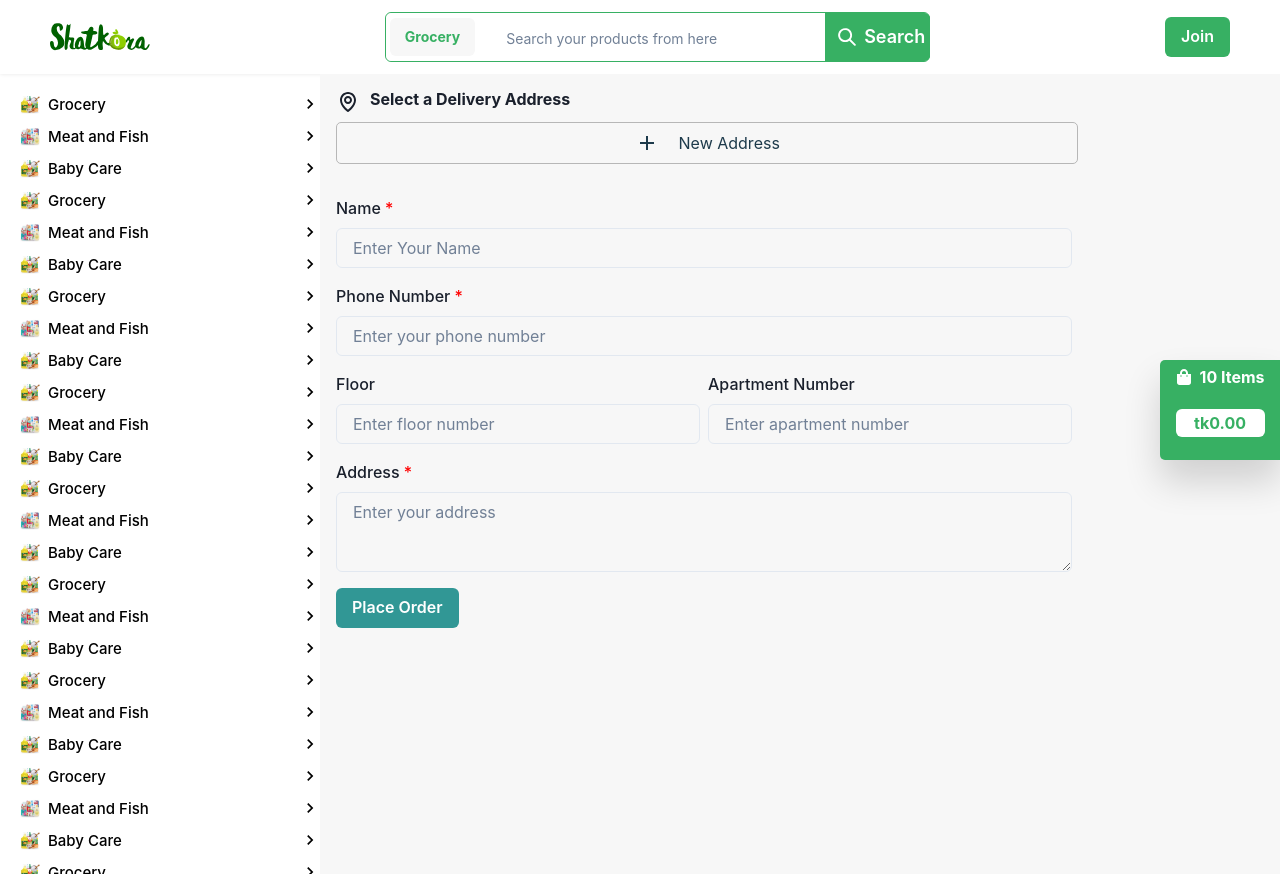
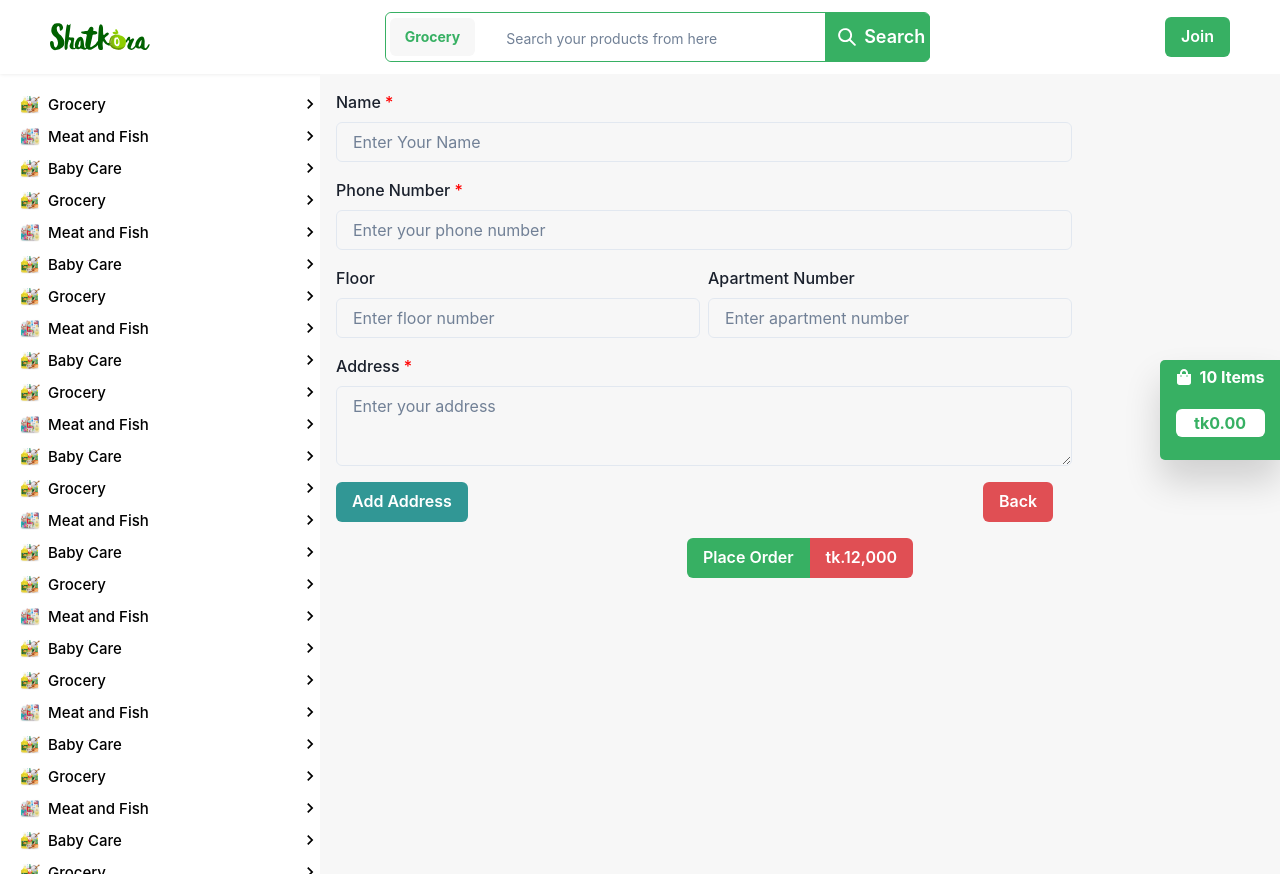
Before and after one commit to mahfuj02/grocery-bazar, a Next.js app: page /checkout in a window 1280 px wide. Both pictures are taken after a click on the element "New Address". Built offline with nearby package versions, Linux system fonts and the light colour scheme.

Commit message:
Implement Delete Address

```diff
--- a/components/checkout/AddressForm.tsx
+++ b/components/checkout/AddressForm.tsx
@@ -1,7 +1,16 @@
-import { Box, Button, FormControl, FormLabel, Input, Text, Textarea } from "@chakra-ui/react";
+import {
+  Box,
+  Button,
+  FormControl,
+  FormLabel,
+  Input,
+  Text,
+  Textarea,
+} from "@chakra-ui/react";
 import React, { useState } from "react";
 
 export interface FormData {
+  id?: number;
   name: string;
   phone: string;
   address: string;
@@ -10,13 +19,24 @@ export interface FormData {
   // date: string;
 }
 
-interface Props{
-    allAddress: FormData[]
-    setAllAddress:React.Dispatch<React.SetStateAction<FormData[]>>
+interface Props {
+  allAddress: FormData[];
+  counter: number;
+  setAllAddress: React.Dispatch<React.SetStateAction<FormData[]>>;
+  handleShowAddressForm: () => void;
+  handleCounter: () => void;
 }
 
-const AddressForm = ({allAddress, setAllAddress}: Props) => {
+const AddressForm = ({
+  counter,
+  allAddress,
+  setAllAddress,
+  handleShowAddressForm,
+  handleCounter,
+}: Props) => {
+  //   const [counter, setCounter] = useState<number>(1);
   const [formData, setFormData] = useState<FormData>({
+    // id: 0,
     name: "",
     phone: "",
     address: "",
@@ -40,8 +60,18 @@ const AddressForm = ({allAddress, setAllAddress}: Props) => {
 
   const handleSubmit = (e: React.FormEvent) => {
     e.preventDefault();
-    setAllAddress([...allAddress, formData]);
+    const newAddress = {
+      id: counter,
+      phone: formData.phone,
+      name: formData.name,
+      floor: formData.floor,
+      apartment: formData.apartment,
+      address: formData.address,
+    };
+    setAllAddress([...allAddress, newAddress]);
+    handleCounter();
     setFormData({
+      //   id: 0,
       name: "",
       phone: "",
       address: "",
@@ -49,13 +79,19 @@ const AddressForm = ({allAddress, setAllAddress}: Props) => {
       apartment: "",
       // date: "",
     });
+    handleShowAddressForm();
   };
 
   return (
     <Box p={4} width={{ base: "1fr", lg: "80%" }}>
       <form onSubmit={handleSubmit}>
         <FormControl mb={4}>
-          <FormLabel>Name <Text as='span' color='red'>*</Text> </FormLabel>
+          <FormLabel>
+            Name{" "}
+            <Text as="span" color="red">
+              *
+            </Text>{" "}
+          </FormLabel>
           <Input
             placeholder="Enter Your Name"
             name="name"
@@ -65,7 +101,12 @@ const AddressForm = ({allAddress, setAllAddress}: Props) => {
           />
         </FormControl>
         <FormControl mb={4}>
-          <FormLabel>Phone Number <Text as='span' color='red'>*</Text> </FormLabel>
+          <FormLabel>
+            Phone Number{" "}
+            <Text as="span" color="red">
+              *
+            </Text>{" "}
+          </FormLabel>
           <Input
             type="tel"
             placeholder="Enter your phone number"
@@ -97,7 +138,12 @@ const AddressForm = ({allAddress, setAllAddress}: Props) => {
           </FormControl>
         </Box>
         <FormControl mb={4}>
-          <FormLabel>Address <Text as='span' color='red'>*</Text> </FormLabel>
+          <FormLabel>
+            Address{" "}
+            <Text as="span" color="red">
+              *
+            </Text>{" "}
+          </FormLabel>
           <Textarea
             placeholder="Enter your address"
             name="address"
@@ -106,8 +152,6 @@ const AddressForm = ({allAddress, setAllAddress}: Props) => {
             required
           />
         </FormControl>
-
-
 
         {/* <FormControl mb={4}>
             <FormLabel>Preferred Delivery Date</FormLabel>
@@ -120,7 +164,17 @@ const AddressForm = ({allAddress, setAllAddress}: Props) => {
             />
           </FormControl> */}
         <Button colorScheme="teal" type="submit">
-          Place Order
+          Add Address
+        </Button>
+        <Button
+          onClick={handleShowAddressForm}
+          size={"md"}
+          color="white"
+          ml="70%"
+          bg="#E04F54"
+          _hover={{ bg: "#E04F54" }}
+        >
+          Back
         </Button>
       </form>
     </Box>
--- /dev/null
+++ b/components/checkout/DeleteAddress.tsx
@@ -0,0 +1,30 @@
+import { Box } from "@chakra-ui/react";
+import React from "react";
+import { FormData } from "./AddressForm";
+interface Props {
+  data: FormData;
+  allAddress: FormData[];
+  setAllAddress: React.Dispatch<React.SetStateAction<FormData[]>>;
+}
+
+const DeleteAddress = ({ data, allAddress, setAllAddress }: Props) => {
+  const handleDeleteAddress = (addressId?: number) => {
+    const updatedAddresses = allAddress.filter(
+      (address) => address.id !== addressId
+    );
+    setAllAddress(updatedAddresses);
+  };
+  return (
+    <Box
+      color="red"
+      fontWeight="bold"
+      fontSize={"14px"}
+      _hover={{ borderBottom: "1px solid red" }}
+      onClick={() => handleDeleteAddress(data.id)}
+    >
+      delete
+    </Box>
+  );
+};
+
+export default DeleteAddress;
--- a/pages/checkout/index.tsx
+++ b/pages/checkout/index.tsx
@@ -1,18 +1,26 @@
 import AddressForm from "@/components/checkout/AddressForm";
-import {
-  Box,
-  Heading,
-  Text
-} from "@chakra-ui/react";
+import { Box, Button, Heading, Text, VStack } from "@chakra-ui/react";
 import React, { useState } from "react";
 import { BiMap, BiPlus } from "react-icons/bi";
 
 import { FormData } from "../../components/checkout/AddressForm";
+import DeleteAddress from "@/components/checkout/DeleteAddress";
 const CheckoutPage: React.FC = () => {
   const [allAddress, setAllAddress] = useState<FormData[]>([]);
+  const [showAddressForm, setShowAddressForm] = useState<boolean>(false);
+  const [counter, setCounter] = useState<number>(1);
+
+  const handleCounter = () => {
+    setCounter((prevCounter) => prevCounter + 1);
+  };
+
+  const handleShowAddressForm = () => {
+    setShowAddressForm(!showAddressForm);
+  };
 
   return (
     <>
+      {!showAddressForm && (
         <Box m={{ base: 1, lg: 4 }}>
           <Box display="flex">
             <BiMap size={"24px"} />
@@ -25,11 +33,12 @@ const CheckoutPage: React.FC = () => {
             padding={2}
             borderRadius={5}
             border={"1px solid #B7B7B7"}
-          width={"80%"}
+            width={{ base: "100", lg: "80%" }}
             alignItems={"center"}
             justifyContent="center"
             my={2}
             cursor="pointer"
+            onClick={() => setShowAddressForm(true)}
           >
             <BiPlus color="#1d3a4b" size="24px" />{" "}
             <Text color="#1d3a4b" size="24px" ml={5}>
@@ -45,9 +54,7 @@ const CheckoutPage: React.FC = () => {
               padding={2}
               borderRadius={5}
               border={"1px solid #B7B7B7"}
-            width={"80%"}
-            alignItems={"center"}
-            justifyContent="center"
+              width={{ base: "100", lg: "80%" }}
               my={2}
               cursor="pointer"
             >
@@ -56,25 +63,65 @@ const CheckoutPage: React.FC = () => {
                 fontSize="14px"
                 fontWeight={500}
                 ml={5}
-              width="70%"
+                width="60%"
               >
                 {`${data.floor ? data.floor + "," : ""} ${
                   data.apartment ? data.apartment + "," : ""
                 } ${data.address}`}
               </Text>
+              <Box display={{ lg: "flex" }} justifyContent="center">
                 <Box
-              color="red"
+                  mr={{ lg: "90%" }}
+                  color="secondary"
                   fontWeight="bold"
                   fontSize={"14px"}
-              _hover={{ borderBottom: "1px solid red" }}
+                  _hover={{
+                    borderBottom: "1px solid",
+                    borderColor: "secondary",
+                  }}
                 >
-              delete
+                  update
+                </Box>
+                <DeleteAddress
+                  data={data}
+                  allAddress={allAddress}
+                  setAllAddress={setAllAddress}
+                />
               </Box>
             </Box>
           ))}
         </Box>
+      )}
+      {showAddressForm && (
+        <AddressForm
+          counter={counter}
+          allAddress={allAddress}
+          setAllAddress={setAllAddress}
+          handleShowAddressForm={handleShowAddressForm}
+          handleCounter={handleCounter}
+        />
+      )}
 
-      <AddressForm allAddress={allAddress} setAllAddress={setAllAddress} />
+      <VStack minHeight='100vh'>
+        <Box position='sticky' bottom={4}>
+          <Button
+            borderRightRadius="none"
+            bg="secondary"
+            textColor="white"
+            _hover={{ bg: "secondary" }}
+          >
+            Place Order{" "}
+          </Button>
+          <Button
+            borderLeftRadius="none"
+            bg="#E04F54"
+            textColor="white"
+            _hover={{ bg: "#E04F54" }}
+          >
+            tk.12,000
+          </Button>
+        </Box>
+      </VStack>
     </>
   );
 };
```
Lines whose indentation alone changed are shown as unchanged.
